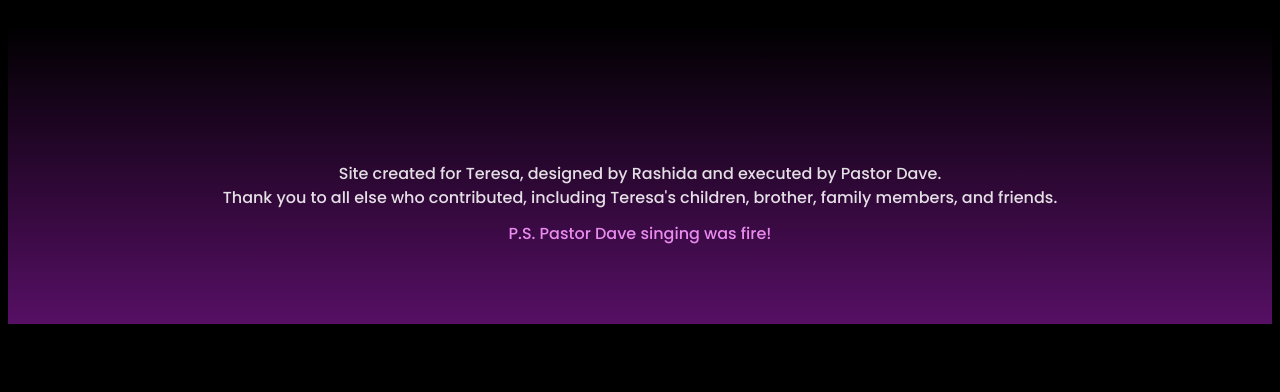
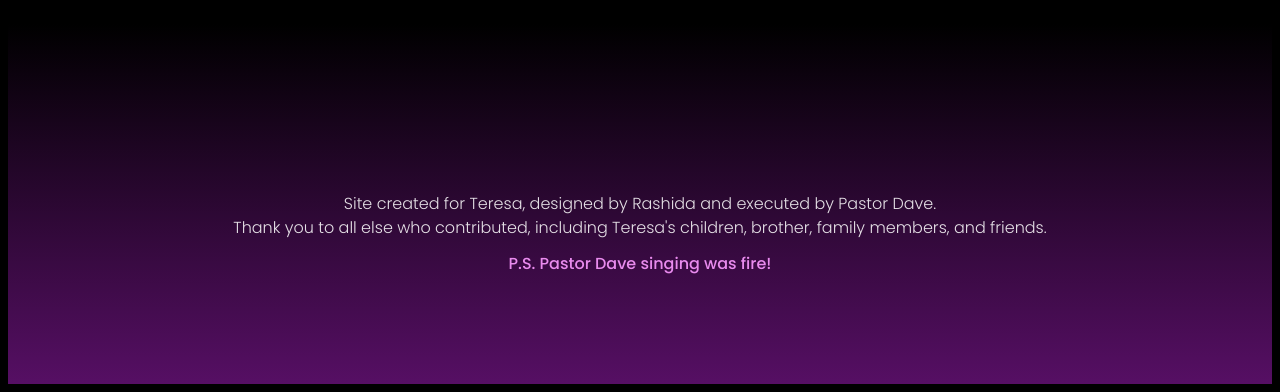
Before and after one commit to RStrozier/teresa-birthday-final, a React (Vite) app: page / in a window 1280 px wide. Shown: the part 1832-2224 px from the top of the page. Before the commit the page ends 2164 px from the top, so only its background shows below. Built offline with nearby package versions, Linux system fonts and the light colour scheme; grey boxes are pictures that could not be loaded; a web font is replaced by a local one.

Commit message:
updated corrected video, updated footer

```diff
--- a/src/components/BirthdayVideo.tsx
+++ b/src/components/BirthdayVideo.tsx
@@ -2,12 +2,12 @@ const BirthdayVideo = () => {
   return (
     <div style={{ position: 'relative', paddingTop: '56.25%' }}>
       <iframe
-          src="https://player.vimeo.com/video/1024227363?badge=0&autopause=0&controls=1&autoplay=1&loop=1&title=0&byline=0&portrait=0&app_id=58479"
+        src="https://player.vimeo.com/video/1024263723?badge=0&autopause=0&player_id=0&app_id=58479&title=0&byline=0&portrait=0"
         allow="autoplay; fullscreen; picture-in-picture; clipboard-write"
         style={{ position: 'absolute', top: 0, left: 0, width: '100%', height: '100%' }}
         frameBorder="0"
         allowFullScreen
-          title="Happy-Birthday-Final"
+        title="Teresa-final-site-edit"
       ></iframe>
     </div>
   );
--- a/src/components/Footer.tsx
+++ b/src/components/Footer.tsx
@@ -4,7 +4,7 @@ const Footer = () => {
     return (
      <div className="footer">
         <div className="spacer"></div>
-        <div className="poppins-medium">Site created for Teresa, designed by Rashida
+        <div className="poppins-light">Site created for Teresa, designed by Rashida
             and executed by Pastor Dave.
             <br/>
             Thank you to all else who contributed,
--- a/src/index.css
+++ b/src/index.css
@@ -43,6 +43,12 @@
   text-align: center;
 }
 
+.poppins-light  {
+  font-family: "Poppins", sans-serif;
+  font-weight: 350;
+  font-style: normal;
+}
+
 .poppins-medium {
   font-family: "Poppins", sans-serif;
   font-weight: 500;
@@ -57,7 +63,7 @@
 
 .footer {
   width: 100%;
-  height: 300px;
+  height: 360px;
   background: linear-gradient(to bottom, rgba(0, 0, 0, 0.8), rgb(86, 15, 100));
   display: flex;
   flex-direction: column;
```
Lines whose indentation alone changed are shown as unchanged.
